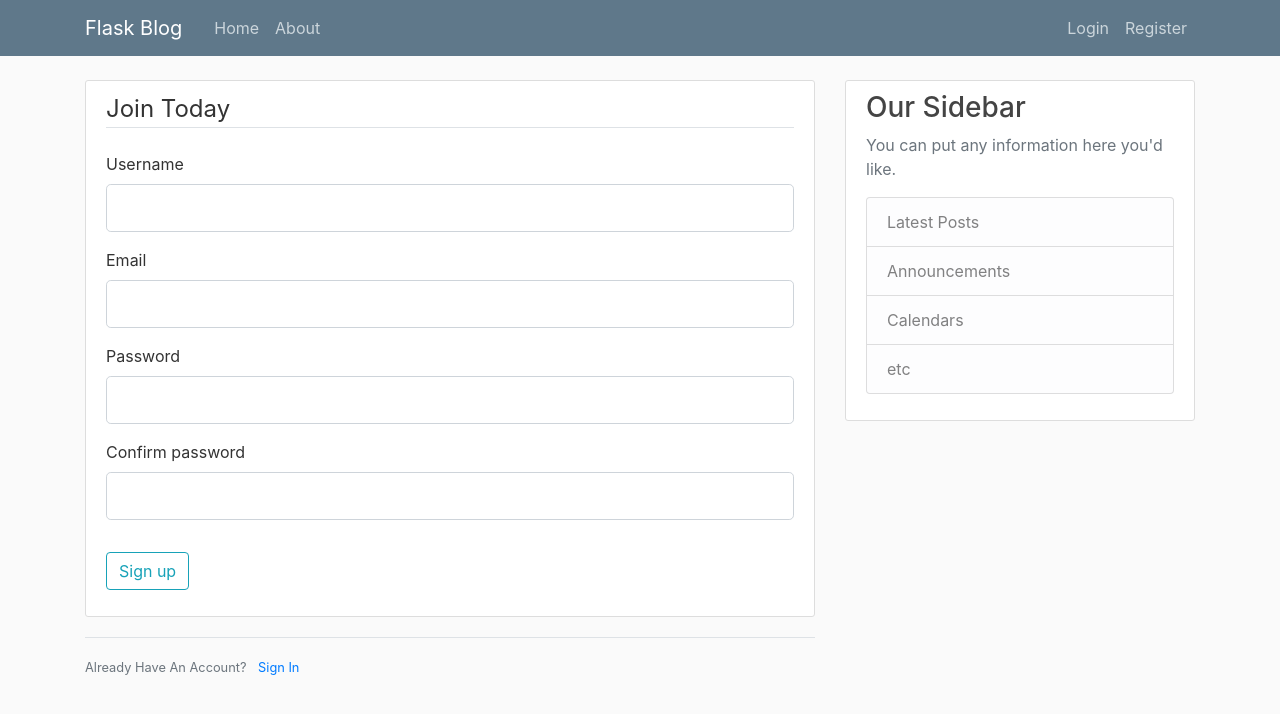
After one commit to alexshchegretsov/Flask_advanced_blog, a Flask app: page /register in a window 1280 px wide. The commit adds this page. Shown: the top 714 px of the page. Run offline with Flask 2, Linux system fonts and the light colour scheme; some libraries are stand-ins or nearby versions.

Commit message:
Add templates for register and login forms, add success/danger messages after sugnup/login

```diff
--- a/Flask_Blog/flaskblog.py
+++ b/Flask_Blog/flaskblog.py
@@ -1,6 +1,9 @@
-from flask import Flask, render_template, url_for
+from flask import Flask, render_template, url_for, redirect, flash
+from forms import RegistrationForm, LoginForm
+
 app = Flask(__name__)
 
+app.config['SECRET_KEY'] = '7929362374c88a2f7bfa33598d646448'
 
 posts = [
     {
@@ -17,13 +20,37 @@ posts = [
     }
 ]
 
+
 @app.route('/')
-def hello():
+def home():
     return render_template('home.html', posts=posts)
+
 
 @app.route('/about')
 def about():
     return render_template('about.html')
 
-if __name__== '__main__':
+
+@app.route('/register', methods=['GET', 'POST'])
+def register():
+    form = RegistrationForm()
+    if form.validate_on_submit():
+        flash(f'Account created for {form.username.data}!', 'success')
+        return redirect(url_for('home'))
+    return render_template('register.html', title='Register', form=form)
+
+
+@app.route('/login', methods=['GET', 'POST'])
+def login():
+    form = LoginForm()
+    if form.validate_on_submit():
+        if form.email.data == 'admin@blog.com' and form.password.data == 'password':
+            flash('You have been logged in!', 'success')
+            return redirect(url_for('home'))
+        else:
+            flash('Login Unsuccessfull', 'danger')
+    return render_template('login.html', title='Login', form=form)
+
+
+if __name__ == '__main__':
     app.run(debug=1)
--- a/Flask_Blog/forms.py
+++ b/Flask_Blog/forms.py
@@ -11,7 +11,7 @@ class RegistrationForm(FlaskForm):
     email = StringField('Email', validators=[DataRequired(), Email()])
     password = PasswordField('Password', validators=[DataRequired()])
     confirm_password = PasswordField('Confirm password', validators=[DataRequired(), EqualTo('password')])
-    sbmit = SubmitField('Sign up')
+    submit = SubmitField('Sign up')
 
 
 class LoginForm(FlaskForm):
--- a/Flask_Blog/templates/layout.html
+++ b/Flask_Blog/templates/layout.html
@@ -17,19 +17,19 @@
 <header class="site-header">
   <nav class="navbar navbar-expand-md navbar-dark bg-steel fixed-top">
     <div class="container">
-      <a class="navbar-brand mr-4" href="/">Flask Blog</a>
+      <a class="navbar-brand mr-4" href="{{ url_for('home') }}">Flask Blog</a>
       <button class="navbar-toggler" type="button" data-toggle="collapse" data-target="#navbarToggle" aria-controls="navbarToggle" aria-expanded="false" aria-label="Toggle navigation">
         <span class="navbar-toggler-icon"></span>
       </button>
       <div class="collapse navbar-collapse" id="navbarToggle">
         <div class="navbar-nav mr-auto">
-          <a class="nav-item nav-link" href="/">Home</a>
-          <a class="nav-item nav-link" href="/about">About</a>
+          <a class="nav-item nav-link" href="{{ url_for('home') }}">Home</a>
+          <a class="nav-item nav-link" href="{{ url_for('about') }}">About</a>
         </div>
         <!-- Navbar Right Side -->
         <div class="navbar-nav">
-          <a class="nav-item nav-link" href="/login">Login</a>
-          <a class="nav-item nav-link" href="/register">Register</a>
+          <a class="nav-item nav-link" href="{{ url_for('login') }}">Login</a>
+          <a class="nav-item nav-link" href="{{ url_for('register') }}">Register</a>
         </div>
       </div>
     </div>
@@ -38,6 +38,15 @@
 <main role="main" class="container">
   <div class="row">
     <div class="col-md-8">
+        {% with messages = get_flashed_messages(with_categories=true) %}
+            {% if messages %}
+                {% for category, message in messages %}
+                    <div class="alert alert-{{ category }}">
+                        {{ message }}
+                    </div>
+                {% endfor %}
+            {% endif %}
+        {% endwith %}
       {% block content %}{% endblock %}
     </div>
     <div class="col-md-4">
--- /dev/null
+++ b/Flask_Blog/templates/register.html
@@ -0,0 +1,80 @@
+{% extends 'layout.html' %}
+
+{% block title %}
+    {{ title }}
+{% endblock %}
+
+{% block content %}
+    <div class="content-section">
+        <form action="" method="post">
+            {{ form.hidden_tag() }}
+            <fieldset class="form-group">
+                <legend class="border-bottom mb-4">Join Today</legend>
+                <div class="form-group">
+                    {{ form.username.label(class='form-control-label') }}
+                    {% if form.username.errors %}
+                        {{ form.username(class='form-control form-control-lg is-invalid') }}
+                        <div class="invalid-feedback">
+                            {% for error in form.username.errors %}
+                            <span>{{ error }}</span>
+                            {% endfor %}
+                        </div>
+                    {% else %}
+                        {{ form.username(class='form-control form-control-lg') }}
+                    {% endif %}
+                </div>
+                <div class="form-group">
+                    {{ form.email.label(class='form-control-label') }}
+                    {% if form.email.errors %}
+                        {{ form.email(class='form-control form-control-lg is-invalid') }}
+                        <div class="invalid-feedback">
+                            {% for error in form.email.errors %}
+                            <span>{{ error }}</span>
+                            {% endfor %}
+                        </div>
+                    {% else %}
+                        {{ form.email(class='form-control form-control-lg') }}
+                    {% endif %}
+
+                </div>
+                <div class="form-group">
+                    {{ form.password.label(class='form-control-label') }}
+                    {% if form.password.errors %}
+                        {{ form.password(class='form-control form-control-lg is-invalid') }}
+                        <div class="invalid-feedback">
+                            {% for error in form.password.errors %}
+                            <span>{{ error }}</span>
+                            {% endfor %}
+                        </div>
+                    {% else %}
+                        {{ form.password(class='form-control form-control-lg') }}
+                    {% endif %}
+
+                </div>
+                <div class="form-group">
+                    {{ form.confirm_password.label(class='form-control-label') }}
+                    {% if form.confirm_password.errors %}
+                        {{ form.confirm_password(class='form-control form-control-lg is-invalid') }}
+                        <div class="invalid-feedback">
+                            {% for error in form.confirm_password.errors %}
+                            <span>{{ error }}</span>
+                            {% endfor %}
+                        </div>
+                    {% else %}
+                        {{ form.confirm_password(class='form-control form-control-lg') }}
+                    {% endif %}
+
+                </div>
+            </fieldset>
+            <div class="form-group">
+                {{ form.submit(class='btn btn-outline-info') }}
+            </div>
+        </form>
+    </div>
+    <div class="border-top pt-3">
+        <small class="text-muted">
+            Already Have An Account? <a class="ml-2" href="{{ url_for('login') }}">Sign In</a>
+        </small>
+    </div>
+
+{% endblock %}
```
Also changed, not shown: Flask_Blog/templates/about.html (+9 -9 lines), Flask_Blog/templates/login.html (added, +59 -0 lines).
